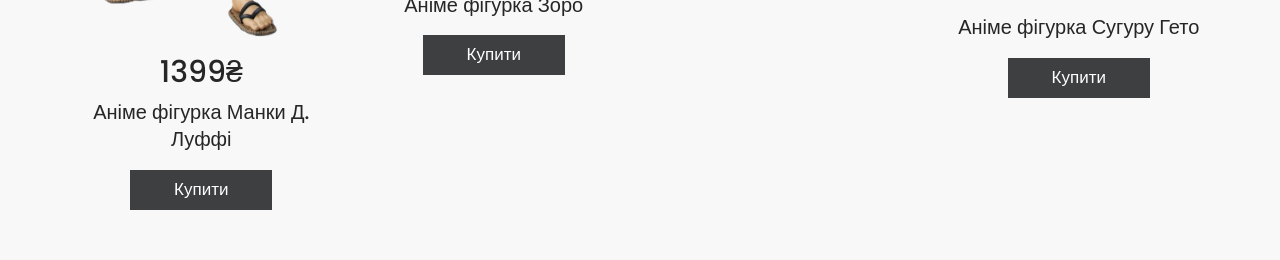
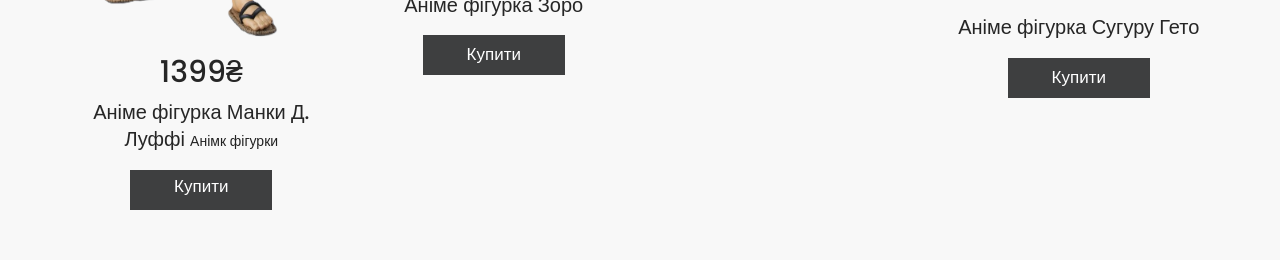
Before and after one commit to alink77/-, a plain HTML site: page index.html in a window 1280 px wide. Shown: the part 1280-1540 px from the top of the page. Drawn offline with nearby package versions, Linux system fonts and the light colour scheme; a web font is replaced by a local one.

Commit message:
Update index.html

```diff
--- a/index.html
+++ b/index.html
@@ -120,6 +120,7 @@
                      <figure><img src="images/2.png" alt="#"/></figure>
                      <h3>1399₴</h3>
                      <span> Аніме фігурка Манки Д. Луффі </span>
+			  <a href="https://murasaki.store/figurky?srsltid=AfmBOoq3o_ljNZqbrNkS9TQccxfRS21jlNedP9ocpLLF68RadNuSMdLT"> Анімк фігурки</a><p>
                      <a class="read_more mar_top" href="Javascript:void(0)"> Купити</a>
                   </div>
                </div>
```
